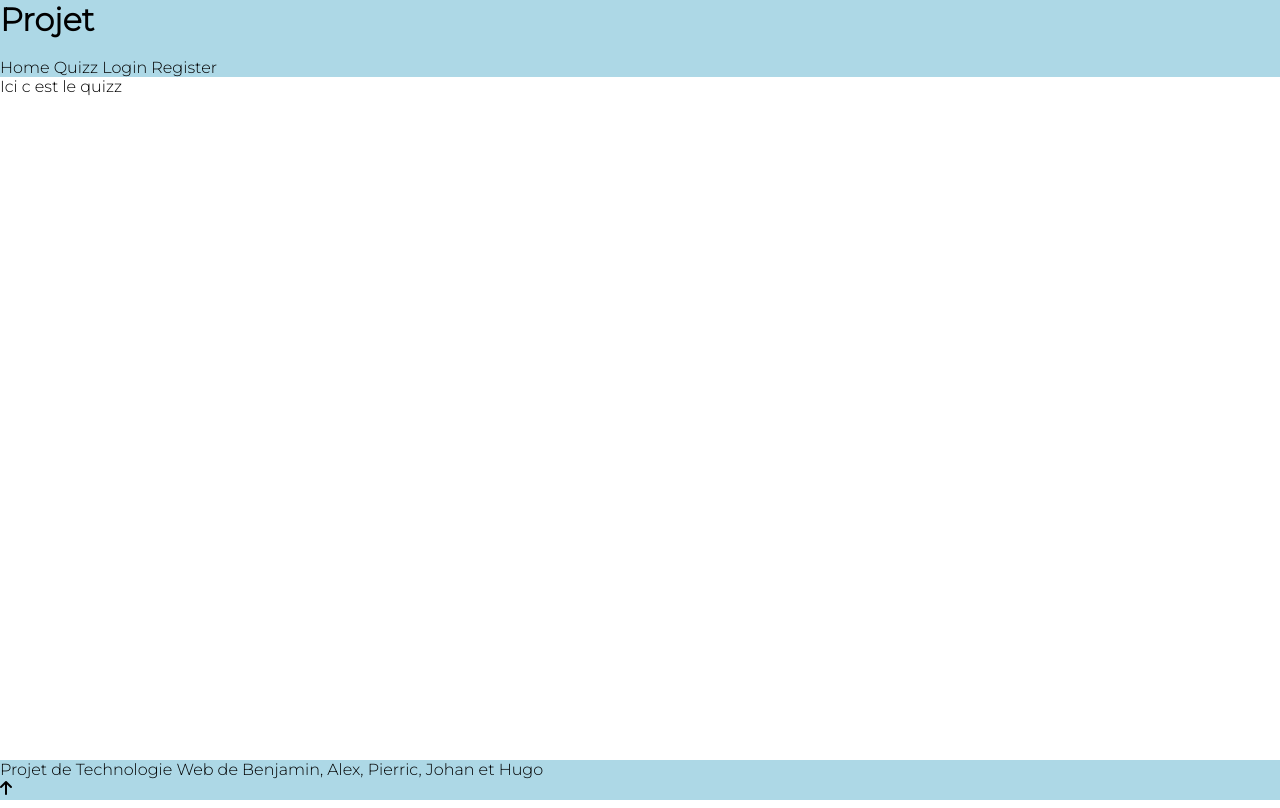
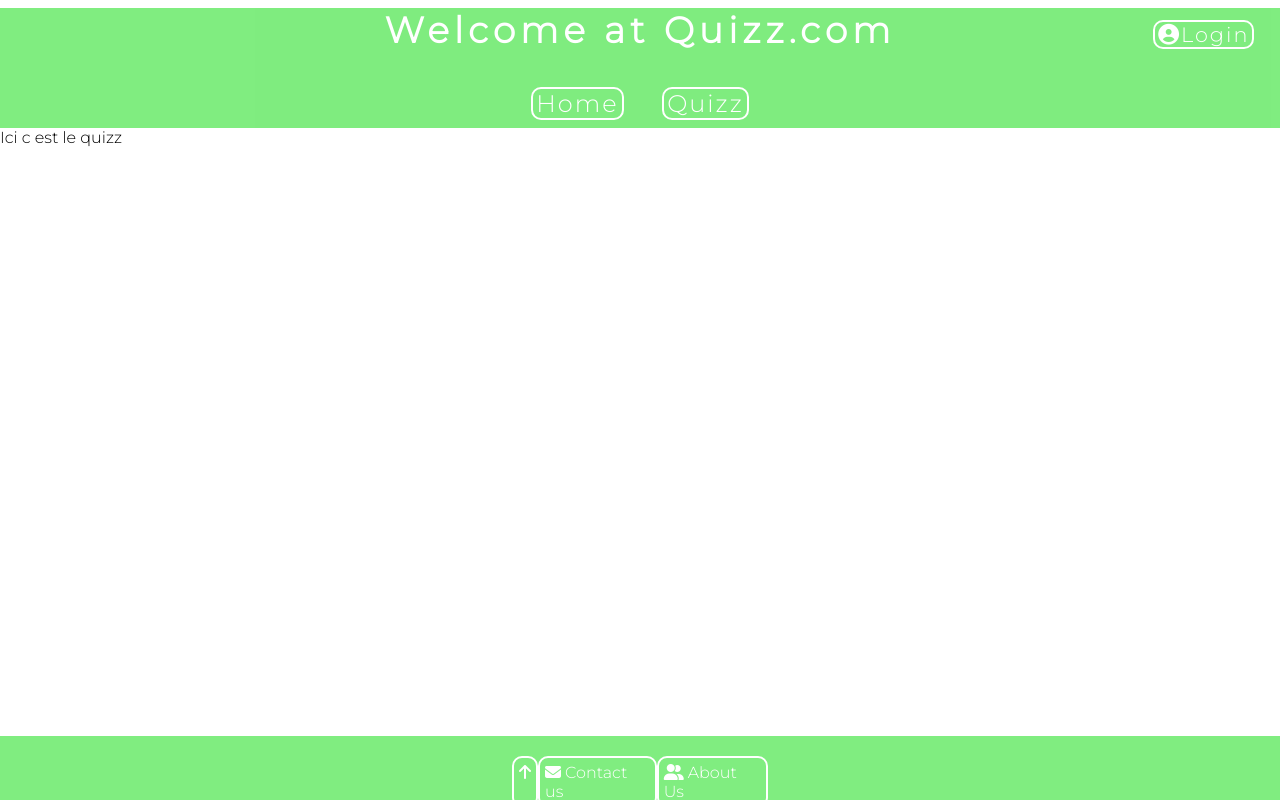
Before and after one commit to AlexCapoen/ProjetTechnoWEB, a PHP site: page /quizz1.php in a window 1280 px wide. Run offline with PHP 8.4, Linux system fonts and the light colour scheme; some libraries are stand-ins or nearby versions.

Commit message:
Lots of CSS, few functionnality added
Need to be done  : a bit of css on register and login pages, finish the buttons on the quizz image, do the quizz page, do the about us page, maybe start js to do smooth interaction ( maybe let s try to find some ideas about the quizzs)

```diff
--- a/footer.php
+++ b/footer.php
@@ -1,6 +1,10 @@
 <footer>
-  	<div id='footer'>
-		<p>Projet de Technologie Web de Benjamin, Alex, Pierric, Johan et Hugo</p>
-		<a class="navlink" href="#header"><i class="fas fa-arrow-up"></i></a>
+
+  	<div id='footerContainer'>
+  		<div id= footerContent>
+  			<a class="navlink" id="upArrow" href="#header"><i class="fas fa-arrow-up"></i></a>
+			<a  class="navlink icon" id="iconMail" href="mailto:hugo.eraud-berthaud@isen.yncrea.fr;johan.roux@gmail.com"><i class="icon fas fa-envelope"></i> Contact us </a>
+			<a class="navlink icon" id="aboutUs" herf="aboutUs.php"><i class="fas fa-user-friends"></i> About Us</a>
+		</div>
 	</div>
 </footer>
--- a/header.php
+++ b/header.php
@@ -1,10 +1,15 @@
 <header>
-  	<div id='header'>
-		<h1 id="title">Projet</h1>
-		<br/>
-		<a class="navlink" href="main.php">Home</a>
-		<a class="navlink" href="quizz1.php">Quizz</a>
-		<a class="navlink" id="login" href='login.php'>Login</a>
-		<a class="navlink" id="register" href='register.php'>Register</a>
+  	<div id='headerContainer'>
+  		<div id="headerContent">
+			<h1 id="headerTitle">Welcome at Quizz.com</h1>
+			<br/>
+			<div id="linkContainer">
+				<a class="navlink" href="main.php">Home</a>
+				<a class="navlink" href="quizz1.php">Quizz</a>
+
+			</div>
+		</div>
+		<a class="navlink" id="loginLink" href='login.php'><i class="fas fa-user-circle"></i>Login</a>
 	</div>
+
 </header>
--- a/login.php
+++ b/login.php
@@ -2,7 +2,7 @@
 <html lang="en" dir="ltr">
 <head>
   <meta charset="utf-8">
-  <link rel="stylesheet" href="styleLogin.css">
+  <link rel="stylesheet" href="styleLoginRegister.css">
   <link href="https://fonts.googleapis.com/css2?family=Montserrat:wght@300&display=swap" rel="stylesheet">
   <script src="https://kit.fontawesome.com/e4339b56d6.js" crossorigin="anonymous"></script>
   <title>Login</title>
@@ -22,6 +22,7 @@
 		    <input type="password" placeholder="Enter Password" name="psw" required>
 			</br>
 		    <button class="button" type="submit">Login</button>
+		    <a id="registerLink" href="register.php">register</a>
 	    </div>
   </div>
 </body>
--- a/main.php
+++ b/main.php
@@ -6,13 +6,13 @@
   <link href="https://fonts.googleapis.com/css2?family=Montserrat:wght@300&display=swap" rel="stylesheet">
   <script src="https://kit.fontawesome.com/e4339b56d6.js" crossorigin="anonymous"></script>
   <script src="look.js"></script>
-  <title>Home</title>
+  <title>Quizz.com</title>
 </head>
 <body>
   <div id='container' >
     <?php include('header.php') ?>
     <div id="content">
-      <p id="presentation">NEW QUIZZS ! </p>
+      <p id="presentation">NEW QUIZZS AVAILABLE </p>
       <div id="present_quizz">
         <div class="container_quizz" >
           <img src="Img/quizzAnimals.png" id="quizzAnimalsImg" class="imgQuizz">
--- a/style.css
+++ b/style.css
@@ -1,3 +1,4 @@
+/*_________________________ALL__________________________*/
 *{
   box-sizing: border-box;
   list-style: none;
@@ -6,8 +7,7 @@
   margin:0;
 }
 
-
-/*_________________________MAIN__________________________*/
+/*_________________________HOME__________________________*/
 html {
   scroll-behavior: smooth;
 }
@@ -18,20 +18,8 @@ body{
 #container{
 	height :100vh;
 }
-header{
-	margin-top: 0;
-	height: auto;
-	width: 100%;
-	background-color : lightblue;
-}
-footer{
-	height :2.5rem;
-	width : 100%;
-	position : absolute;
-	bottom :0;
-	background-color: lightblue;
-	position: fixed;
-}
+
+
 #content{
 	height : 85vh;
 	width : 100%;
@@ -79,7 +67,7 @@ footer{
 	position : absolute;
     top :45%;
     left :28%;
-	background-color : lightblue;
+	background-color : 	rgba(74, 229, 74,0.7);
 	height: auto;
 	widows: auto;
 	font-size: 1.75rem;
@@ -103,5 +91,114 @@ a.link{
 }
 a.navlink{
 	text-decoration: none;
-	color : black;
 }
+
+
+/*_________________________HEADER__________________________*/
+header{
+
+}
+#headerContainer{
+	position :relative;
+	height: 15vh;
+	width: 100%;
+	background-color : #4ae54a;
+	opacity: 0.7;
+}
+#headerContent{
+	opacity: 1;
+	color :white;
+}
+#headerTitle{
+	text-align: center;
+	letter-spacing: 5px;
+	font-weight: 600;
+	font-size: 2.25rem;
+	margin-top: 1vh;
+}
+#headerContent .navlink{
+	color :white;
+	letter-spacing: 2px;
+	font-size : 1.5rem;
+	border : 2px solid white;
+	border-radius: 10px;
+	padding-left: 3px;
+	padding-right: 3px;
+}
+#linkContainer{
+	display : flex;
+	justify-content: space-around;
+	margin-right: 40%;
+	margin-left: 40%;
+	margin-top: 2vh;
+}
+
+#headerContent .navlink:hover{
+	color :#4ae54a;
+	letter-spacing: 2px;
+	font-size : 1.5rem;
+	border : 2px solid #4ae54a;
+	border-radius: 10px;
+	padding-left: 3px;
+	padding-right: 3px;
+	background-color :white;
+}
+#loginLink{
+	color :white;
+	letter-spacing: 2px;
+	font-size : 1.3rem;
+	border : 2px solid white;
+	border-radius: 10px;
+	padding-left: 3px;
+	padding-right: 3px;
+	position: absolute;
+	top : 10%;
+	right : 2%;
+}
+#loginLink:hover{
+	color :rgba(74, 229, 74,1);
+	letter-spacing: 2px;
+	font-size : 1.3rem;
+	border : 2px solid rgba(74, 229, 74,1);
+	border-radius: 10px;
+	padding-left: 3px;
+	padding-right: 3px;
+	background-color: white;
+}
+
+
+/*_________________________FOOTER__________________________*/
+
+footer{
+	height :4rem;
+	width : 100%;
+	position : absolute;
+	bottom :0;
+	background-color: rgba(74, 229, 74,0.7);
+	position: fixed;
+}
+
+
+#footerContent{
+	display : flex;
+	justify-content: space-between;
+	margin-right: 40%;
+	margin-left: 40%;
+	margin-top: 1.25rem;
+}
+#footerContent .navlink{
+	color :white;
+	font-size: 1rem;
+	border : 2px solid white;
+	border-radius : 10px;
+	padding  : 5px;
+}
+
+#footerContent .navlink:hover{
+	color :rgba(74, 229, 74,1);
+	font-size: 1rem;
+	border : 2px solid rgba(74, 229, 74,1);
+	border-radius : 10px;
+	padding  : 5px;
+	background-color: white;
+}
```
Also changed, not shown: aboutUs.php (added, +18 -0 lines), register.php (+31 -8 lines), styleLoginRegister.css (renamed from styleLogin.css, +8 -1 lines).
